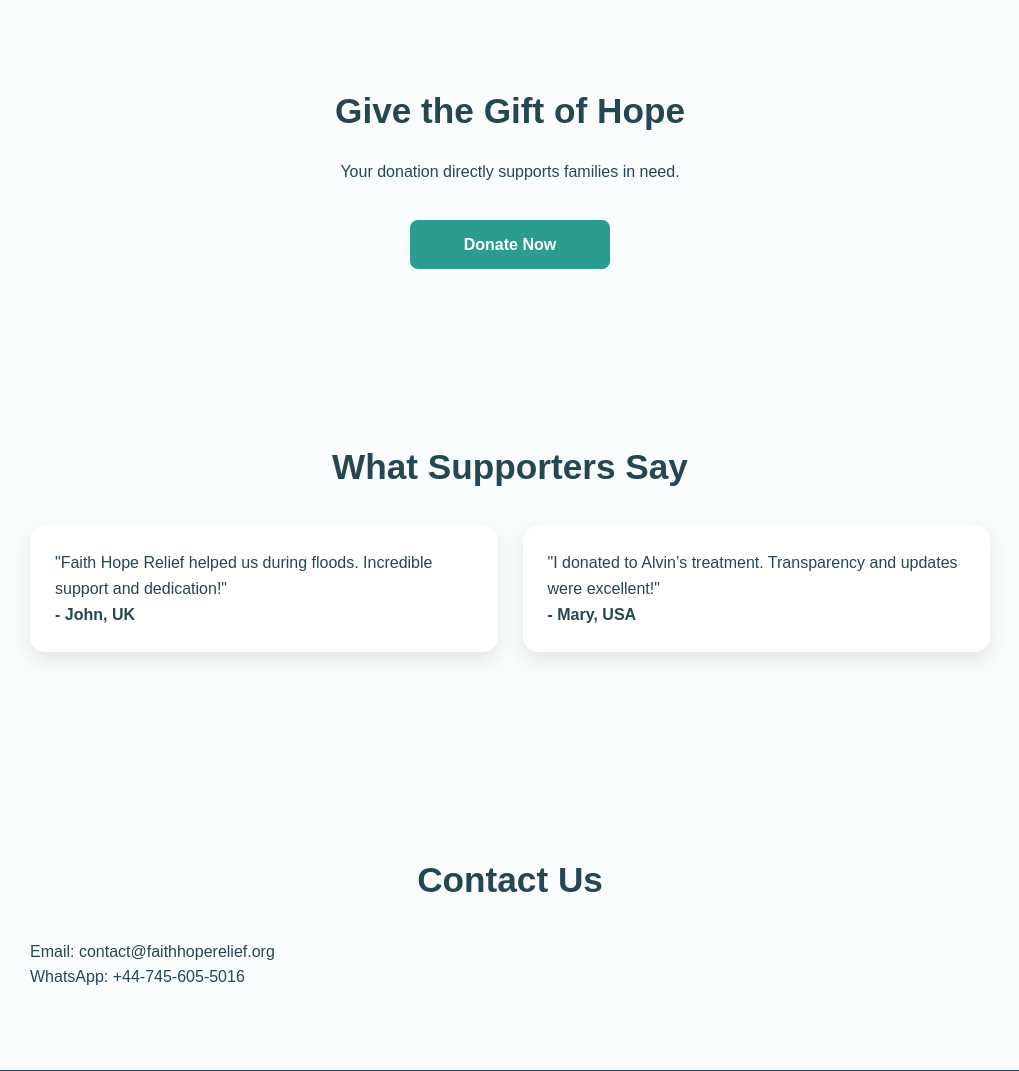
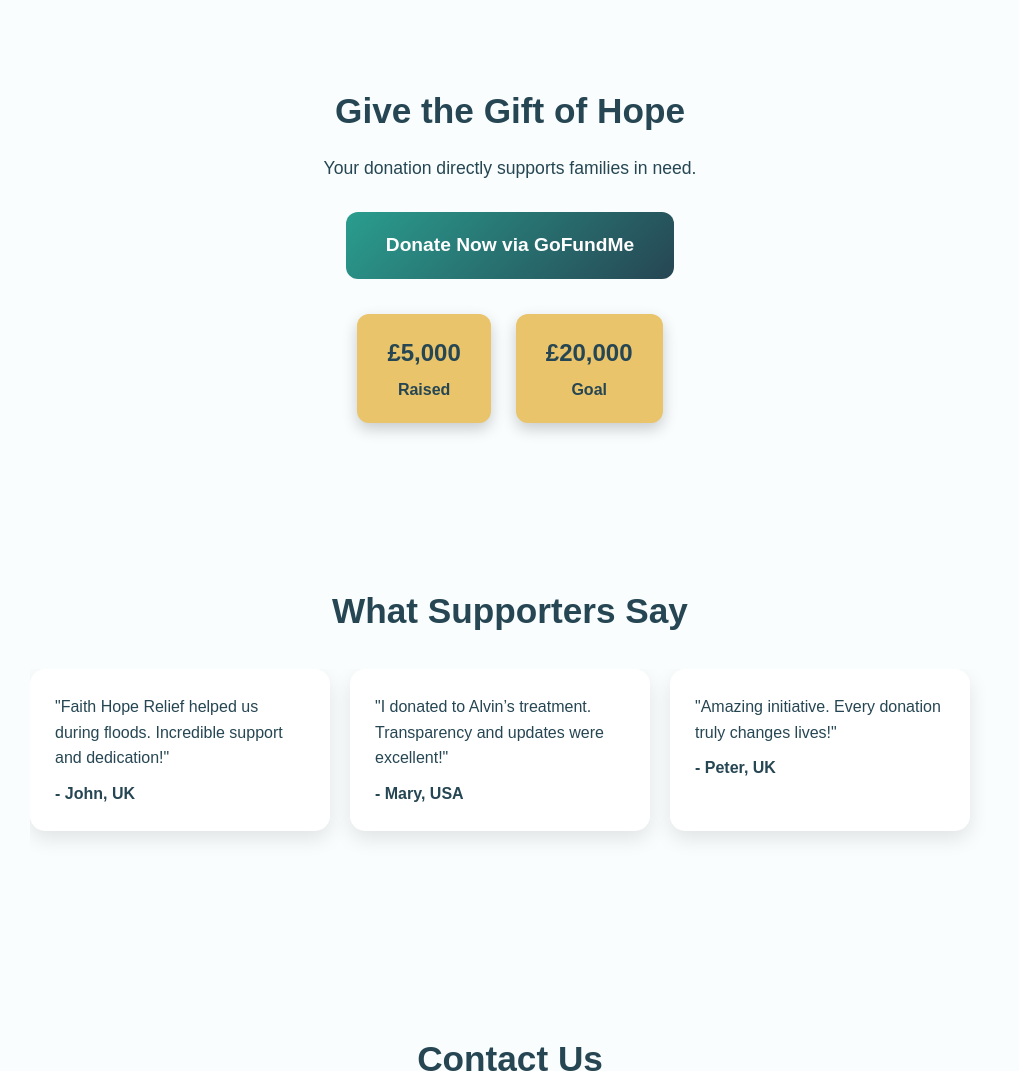
Before and after one commit to faithhoperelief-pixel/faithhoperelief-site, a plain HTML site: page index.html in a window 1280 px wide. Shown: the part 2229-3300 px from the top of the page, without its empty margins (130-1149 px from the left). Drawn offline with Linux system fonts and the light colour scheme.

Commit message:
Update index.html

```diff
--- a/index.html
+++ b/index.html
@@ -38,6 +38,40 @@ h2{font-size:2.2rem;margin-bottom:30px;text-align:center;color:#264653;}
 .testimonials{display:grid;grid-template-columns:repeat(auto-fit,minmax(250px,1fr));gap:25px;}
 footer{background:#264653;color:#fff;text-align:center;padding:30px;font-size:0.9rem;}
 footer a{color:#e9c46a;margin:0 10px;}
+
+/* Give the Gift of Hope Section */
+.donate-btn {
+  background: linear-gradient(135deg,#2a9d8f,#264653);
+  color:#fff;
+  padding:18px 40px;
+  font-size:1.2rem;
+  font-weight:700;
+  border-radius:12px;
+  text-align:center;
+  transition:0.3s;
+}
+.donate-btn:hover {
+  background: linear-gradient(135deg,#264653,#2a9d8f);
+  transform:scale(1.05);
+  color:#fff;
+}
+.donation-counter {display:flex;justify-content:center;gap:25px;flex-wrap:wrap;margin-top:15px;}
+.counter-item {
+  background:#e9c46a;color:#264653;padding:20px 30px;border-radius:12px;text-align:center;font-weight:600;min-width:120px;box-shadow:0 6px 15px rgba(0,0,0,0.2);transition:0.3s;
+}
+.counter-item:hover {background:#f4a261;transform:translateY(-3px) scale(1.02);}
+.counter-item .amount {display:block;font-size:1.5rem;margin-bottom:5px;font-weight:700;}
+.counter-item .label {font-size:1rem;}
+
+/* Testimonials Carousel */
+.testimonial-carousel{
+  display:flex;overflow:hidden;gap:20px;
+}
+.testimonial-card{
+  flex:0 0 300px;background:#fff;border-radius:15px;box-shadow:0 8px 20px rgba(0,0,0,0.1);padding:25px;transition:0.3s;
+}
+.testimonial-card p{margin-bottom:10px;}
+.testimonial-card:hover{transform:translateY(-5px) scale(1.02);box-shadow:0 12px 25px rgba(0,0,0,0.15);}
 @media(max-width:768px){header h1{font-size:2.2rem;}header p{font-size:1rem;}}
 </style>
 </head>
@@ -94,17 +128,31 @@ footer a{color:#e9c46a;margin:0 10px;}
 
 <!-- Give the Gift of Hope -->
 <section id="donate">
-  <h2 style="text-align:center; margin-bottom:20px;">Give the Gift of Hope</h2>
-  <p style="text-align:center; margin-bottom:25px;">Your donation directly supports families in need.</p>
-  <div style="display:flex; justify-content:center; gap:20px; flex-wrap:wrap;">
-        <a class="btn project-btn" href="https://gofund.me/9a35382ba" target="_blank">Donate Now</a>
+  <h2 style="text-align:center; margin-bottom:15px;">Give the Gift of Hope</h2>
+  <p style="text-align:center; margin-bottom:30px; font-size:1.1rem;">Your donation directly supports families in need.</p>
+
+  <div style="display:flex; flex-direction:column; align-items:center; gap:20px;">
+    <!-- Single Beautiful Donate Button -->
+    <a class="btn donate-btn" href="https://gofund.me/9a35382ba" target="_blank">Donate Now via GoFundMe</a>
+
+    <!-- Donation Counter -->
+    <div class="donation-counter">
+      <div class="counter-item">
+        <span class="amount">£5,000</span>
+        <span class="label">Raised</span>
+      </div>
+      <div class="counter-item">
+        <span class="amount">£20,000</span>
+        <span class="label">Goal</span>
+      </div>
+    </div>
   </div>
 </section>
 
-<!-- Testimonials -->
+<!-- Testimonials Carousel -->
 <section class="testimonials-section" id="testimonials">
   <h2>What Supporters Say</h2>
-  <div class="testimonials">
+  <div class="testimonial-carousel">
     <div class="testimonial-card">
       <p>"Faith Hope Relief helped us during floods. Incredible support and dedication!"</p>
       <strong>- John, UK</strong>
@@ -112,6 +160,10 @@ footer a{color:#e9c46a;margin:0 10px;}
     <div class="testimonial-card">
       <p>"I donated to Alvin’s treatment. Transparency and updates were excellent!"</p>
       <strong>- Mary, USA</strong>
+    </div>
+    <div class="testimonial-card">
+      <p>"Amazing initiative. Every donation truly changes lives!"</p>
+      <strong>- Peter, UK</strong>
     </div>
   </div>
 </section>
@@ -130,8 +182,23 @@ footer a{color:#e9c46a;margin:0 10px;}
 </footer>
 
 <script>
-let slides = document.querySelectorAll('.slide'); let current=0;
-setInterval(()=>{slides[current].classList.remove('active');current=(current+1)%slides.length;slides[current].classList.add('active');},5000);
+// Hero slider
+let slides = document.querySelectorAll('.slide');
+let current=0;
+setInterval(()=>{
+  slides[current].classList.remove('active');
+  current=(current+1)%slides.length;
+  slides[current].classList.add('active');
+},5000);
+
+// Testimonials carousel
+const carousel = document.querySelector('.testimonial-carousel');
+let scrollPos=0;
+setInterval(()=>{
+  scrollPos +=310;
+  if(scrollPos > carousel.scrollWidth - carousel.offsetWidth) scrollPos=0;
+  carousel.scroll({left:scrollPos,behavior:'smooth'});
+},4000);
 </script>
 
 </body>
```
